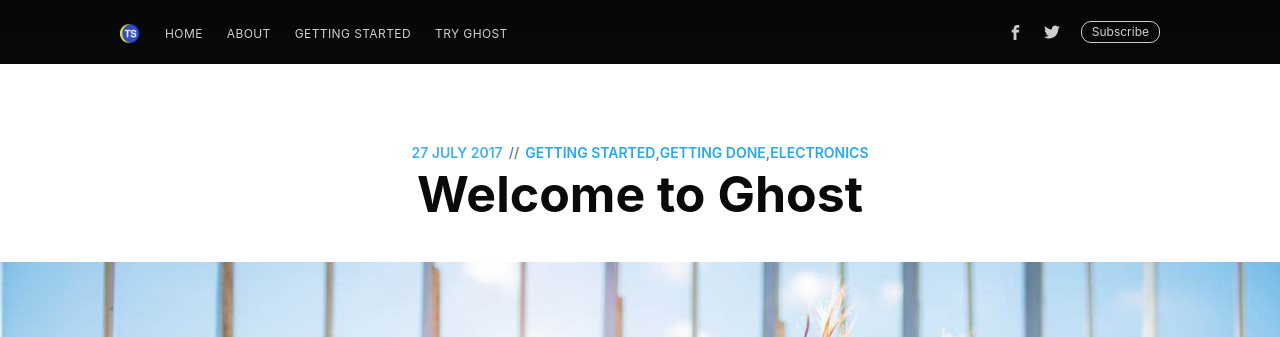
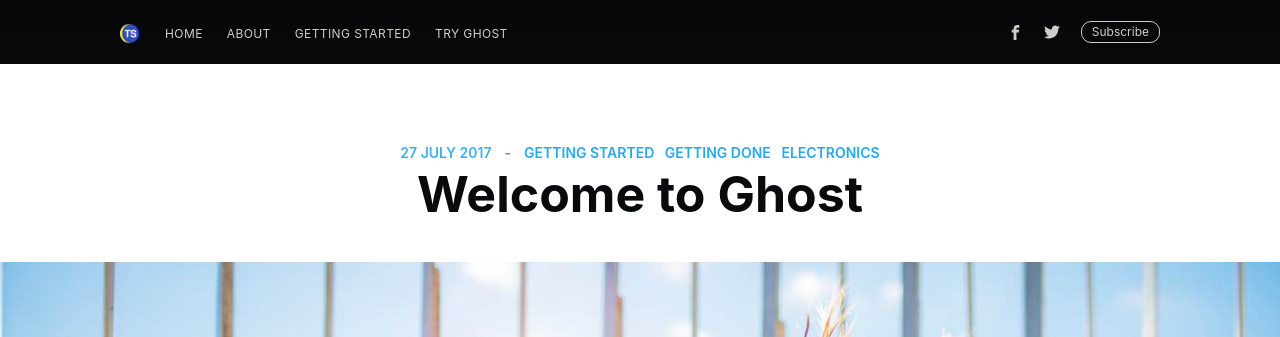
Before and after one commit to schminkel/tech-projects-website, a Jekyll site: the page built from _posts/2017-07-27-welcome.md, in a window 1280 px wide and 900 px high. Shown: the top 337 px of the window. Built offline with Jekyll 4.4.1, drawn with Linux system fonts in a browser that asks for light colours; nearby versions of some CDN libraries.

Commit message:
fix tag layout

```diff
--- a/_layouts/post.html
+++ b/_layouts/post.html
@@ -26,14 +26,14 @@
 
             <header class="post-full-header">
                 <section class="post-full-meta">
-                    <time class="post-full-meta-date" datetime="{{ page.date | date:'%e %B %Y' }}">{{ page.date | date:'%e %B %Y' }}</time>
+                    <time class="post-full-meta-date" datetime="{{ page.date | date:'%e %B %Y' }}">{{ page.date | date:'%e %B %Y' | replace: " ", "&nbsp;" }}</time>
                     {% if page.tags.size > 0 %}
-                        <span class="date-divider">//</span>
+                        <span class="date-divider">&nbsp;&nbsp;-&nbsp;&nbsp;</span>
                         {% for tag in page.tags %}
                             {% if forloop.index == page.tags.size %}
-                               <a href='{{ site.baseurl }}{{ site.basepath }}tag/{{ tag | slugify: "latin" }}/'>{{ tag | upcase }}</a>
+                               <a href='{{ site.baseurl }}{{ site.basepath }}tag/{{ tag | slugify: "latin" }}/'>{{ tag | upcase | replace: " ", "&nbsp;" }}</a>
                             {% else %}
-                               <a href='{{ site.baseurl }}{{ site.basepath }}tag/{{ tag | slugify: "latin" }}/'>{{ tag | upcase }}</a>,
+                               <a href='{{ site.baseurl }}{{ site.basepath }}tag/{{ tag | slugify: "latin" }}/'>{{ tag | upcase | replace: " ", "&nbsp;" }}</a>&nbsp;&nbsp;&nbsp;
                             {% endif %}
                         {% endfor %}
                     {% endif %}
```
